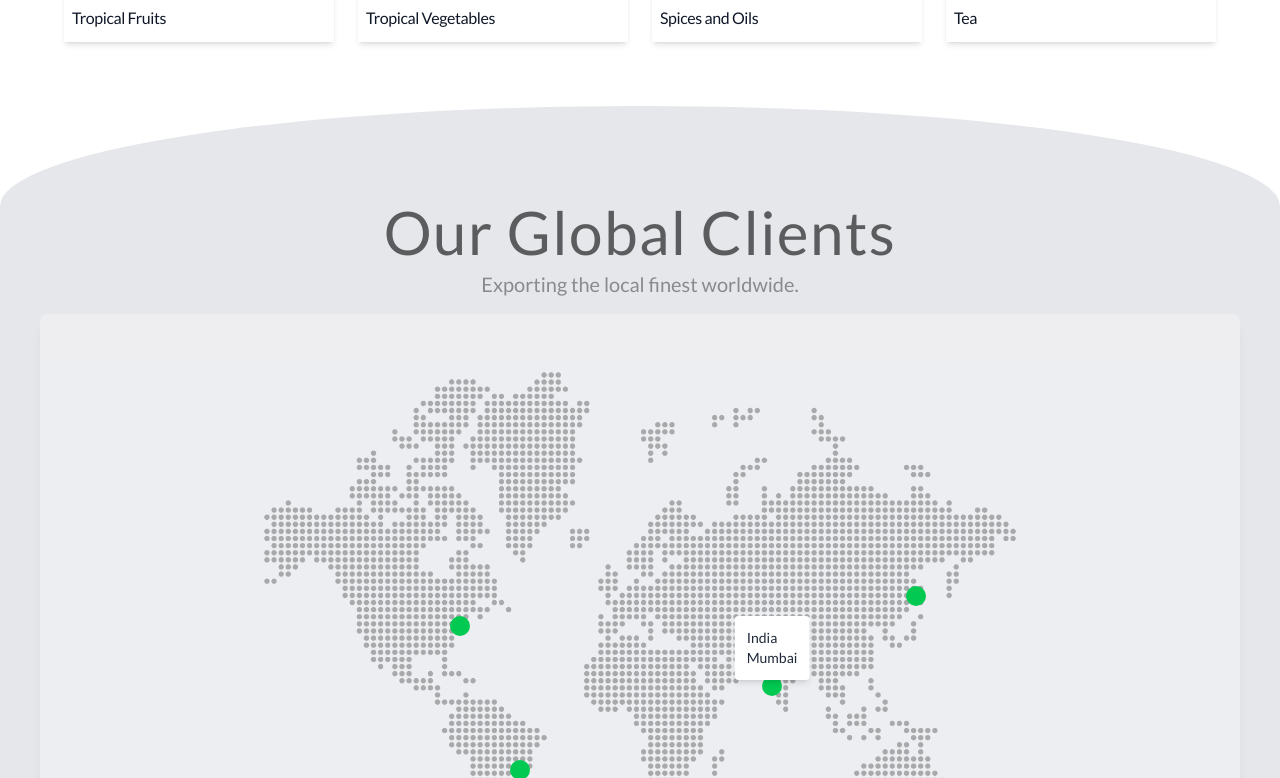
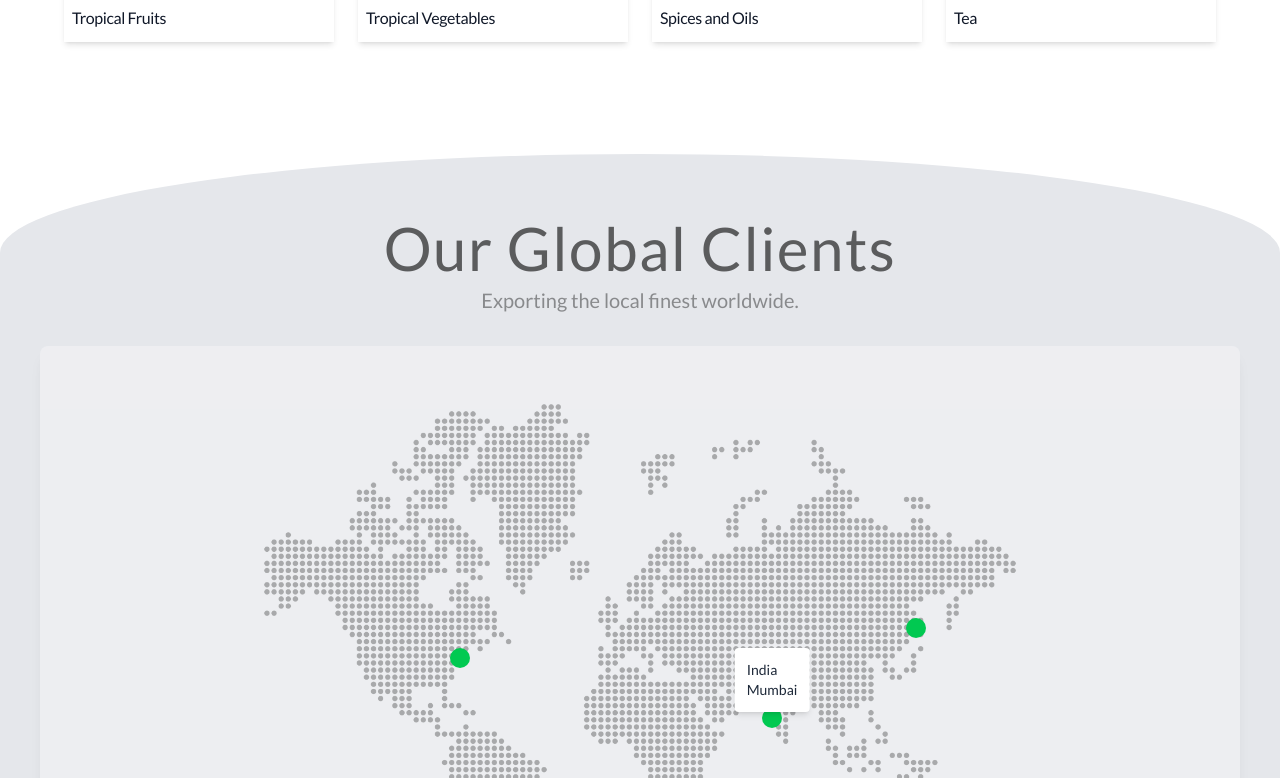
Before and after one commit to Dasundh99/spices_trade_platform, a React (Vite) app: page / in a window 1280 px wide. Shown: the part 1062-1840 px from the top of the page. Built offline with nearby package versions, Linux system fonts and the light colour scheme.

Commit message:
ui design updates-4

```diff
--- a/src/pages/ContactUs.tsx
+++ b/src/pages/ContactUs.tsx
@@ -44,8 +44,8 @@ const ContactUs: React.FC = () => {
                     {item.icon}
                   </div>
                   <div>
-                    <p className="block text-sm font-medium text-green-700 mb-1">{item.label}</p>
-                    <p className="text-xs text-gray-600 leading-relaxed">{item.value}</p>
+                    <p className="block text-xs font-medium text-green-700 mb-1">{item.label}</p>
+                    <p className="text-[10px] text-gray-600 leading-relaxed">{item.value}</p>
                   </div>
                 </div>
               ))}
--- a/src/pages/OurClients.tsx
+++ b/src/pages/OurClients.tsx
@@ -49,15 +49,15 @@ const ExportSection = () => {
             style={{
                 borderTopLeftRadius: '50% 10%',
                 borderTopRightRadius: '50% 10%',
-                marginTop: '-2rem', // Adjust this value to control how much it overlaps the previous section
-                paddingTop: '6rem', // Add padding to prevent content from being cut off
+                marginTop: '1rem', // Adjust this value to control how much it overlaps the previous section
+                paddingTop: '4rem', // Add padding to prevent content from being cut off
             }}
         >
             <div className="container mx-auto px-2 text-center">
                 <h2 className="text-4xl md:text-6xl text-black font-Semibold tracking-wide opacity-60">
                     Our Global Clients
                 </h2>
-                <p className="text-lg sm:text-lg md:text-xl text-black opacity-40 mb-4 pt-2">
+                <p className="text-lg sm:text-lg md:text-xl text-black opacity-40 mb-4 pt-2 pb-4">
                     Exporting the local finest worldwide.
                 </p>
             </div>
```
